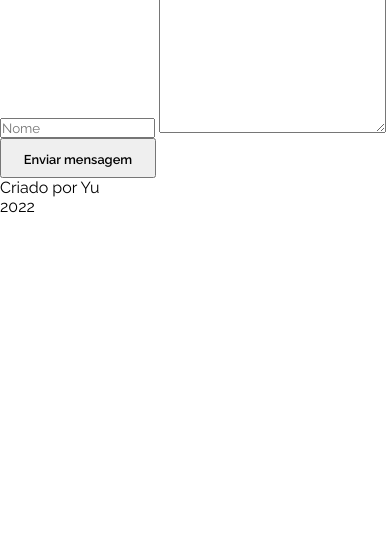
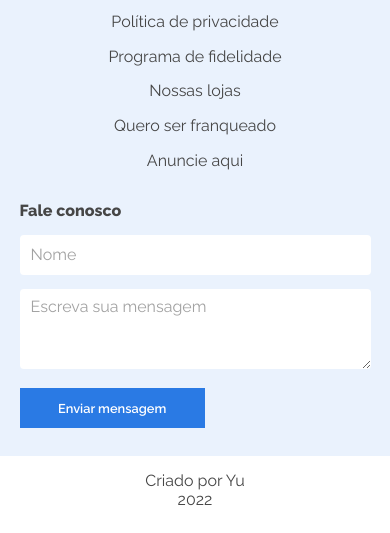
Before and after one commit to cruzpyu/alura-geek, a plain HTML site: page assets/index.html in a window 390 px wide. Shown: the part 2074-2607 px from the top of the page. Before the commit the page ends 2290 px from the top, so only its background shows below. Drawn offline with Linux system fonts and the light colour scheme.

Commit message:
finished footer css mobile

```diff
--- /dev/null
+++ b/assets/css/footer.css
@@ -0,0 +1,63 @@
+.footer {
+  text-align: center;
+  background: #eaf2fd;
+}
+.footer__div__logo {
+  margin-top: 15%;
+  padding-top: 5%;
+}
+.footer__div__links {
+  display: flex;
+  flex-direction: column;
+}
+.footer__link,
+.footer__copyright {
+  font-weight: 500;
+  font-size: 1em;
+  color: #464646;
+  text-decoration: none;
+  margin: 2% auto;
+}
+.footer__form {
+  text-align: left;
+  padding: 6% 0 5% 5%;
+}
+.footer__form__heading {
+  font-weight: 700;
+  font-size: 1em;
+  color: #464646;
+  padding-bottom: 4%;
+}
+.footer__form__textarea,
+.footer__form__name {
+  background: #ffffff;
+  border-radius: 4px;
+  width: 95%;
+  border: none;
+  outline: none;
+  margin-bottom: 4%;
+  font-size: 1em;
+  padding: 2% 3%;
+}
+.footer__form__textarea::placeholder,
+.footer__form__name::placeholder {
+  color: #a2a2a2;
+}
+.footer__form__name {
+  height: 40px;
+}
+.footer__form__textarea {
+  height: 80px;
+}
+
+.footer__form__button {
+  width: 50%;
+  background: #2a7ae4;
+  color: #ffffff;
+  border: none;
+}
+
+.footer__copyright {
+  background-color: #ffffff;
+  padding: 4% 0;
+}
--- a/assets/css/products.css
+++ b/assets/css/products.css
@@ -1,3 +1,6 @@
+.product {
+    padding-bottom: 4%;
+}
 .products__header__container {
     align-items: center;
     display: flex;
--- a/assets/index.html
+++ b/assets/index.html
@@ -10,6 +10,7 @@
     <link rel="stylesheet" href="./css/header.css" />
     <link rel="stylesheet" href="./css/hero.css" />
     <link rel="stylesheet" href="./css/products.css" />
+    <link rel="stylesheet" href="./css/footer.css">
 </head>
 
 <body>
```
Also changed, not shown: assets/css/style.css (+1 -14 lines).
